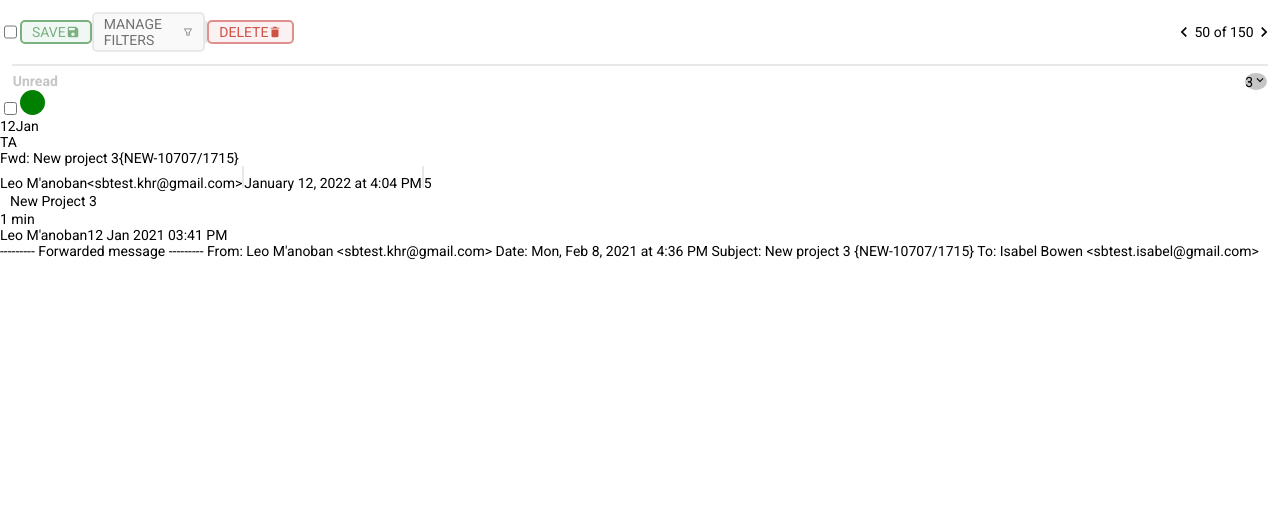
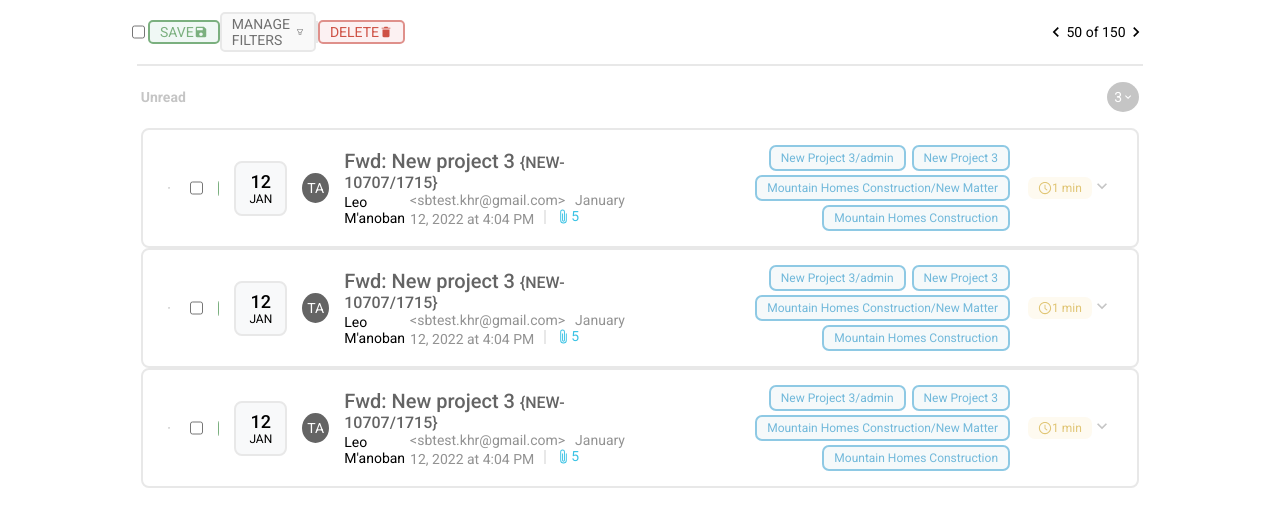
Before and after one commit to hannahlabana/labana-lophils, a React (Create React App) app: page / in a window 1280 px wide. Shown: the top 526 px of the page. Built offline with nearby package versions, Linux system fonts and the light colour scheme.

Commit message:
done until email expand

```diff
--- a/package.json
+++ b/package.json
@@ -7,6 +7,7 @@
     "@testing-library/react": "^13.4.0",
     "@testing-library/user-event": "^13.5.0",
     "react": "^18.2.0",
+    "react-collapse": "^5.1.1",
     "react-dom": "^18.2.0",
     "react-icons": "^4.10.1",
     "react-scripts": "5.0.1",
--- a/src/App.css
+++ b/src/App.css
@@ -3,6 +3,11 @@
 * {
   font-family: 'Roboto', sans-serif;
   font-size: 14px;
+}
+
+.App {
+  width: 80%;
+  margin: auto;
 }
 
 hr {
@@ -31,7 +36,7 @@ hr {
   width: 23%;
 }
 
-.header-left > input {
+input[type='checkbox'] {
   height: 18px;
   width: 18px;
 }
@@ -40,10 +45,6 @@ hr {
   margin-right: 0.5vw;
   align-items: center;
   display: flex;
-}
-
-.header-right > span {
-
 }
 
 .tag {
@@ -79,8 +80,9 @@ hr {
 
 .subHeader {
   justify-content: space-between;
+  align-items: center;
   display: flex;
-  margin: 0vw 1vw;
+  margin: 2vh 1vw;
 }
 
 .subHeader-left {
@@ -91,19 +93,222 @@ hr {
 .subHeader-right {
   background: #C5C5C5;
   border-radius: 50%;
+  width: 20px;
+  height: 20px;
+  align-items: center;
+  display: flex;
+  color: white;
+  padding: 5px;
+  justify-content: center;
+  padding-left: 7px;
+}
+
+.emailCard {
+  border: 2px solid #E8E8E8;
+  margin: 0vh 1vw;
+  border-radius: 8px;
+  padding: 1vh 1.3vh;
+}
+
+.emailCard-header {
+  align-items: center;
+  display: flex;
+  padding: 5px 15px;
+  justify-content: space-between;
+}
+
+.emailCard-header-left {
+  align-items: center;
+  display: flex;
+  width: 50%;
+  float: left;
+}
+
+.emailCard-header-left > * {
+  margin-right: 15px;
+}
+
+.vl2 {
+  border-left: 2px solid #E8E8E8;
+  height: 14px;
+  display: inline-block;
 }
 
 .dot {
-  height: 25px;
-  width: 25px;
-  background-color: green;
+  height: 15px;
+  width: 15px;
+  background-color: #7BB07F;
   border-radius: 50%;
   display: inline-block;
 }
 
-.emailHeader-left-date > span {
+.emailCard-header-left-date {
+  background-color: #F8F9FA;
+  border: 2px solid #E8E8E8;
+  border-radius: 8px;
+  height: 45px;
+  align-items: center;
+  display: flex;
+  flex-direction: column;
+  justify-content: center;
+  padding: 3px 13px;
+}
+
+.emailCard-header-left-date > span {
   display: block;
 }
+
+.emailCard-header-date {
+  font-size: 18px;
+  font-weight: 500;
+}
+
+.emailCard-header-month {
+  font-size: 12px;
+  text-transform: uppercase;
+}
+
+.user {
+  background-color: #646464;
+  border-radius: 50%;
+  width: 19px;
+  height: 20px;
+  align-items: center;
+  display: flex;
+  color: white;
+  padding: 5px;
+  justify-content: center;
+}
+
 .emailCard-body-left > span {
-  display:block;
+  display: block;
 }
+
+span.title {
+  font-weight: 500;
+  font-size: 20px;
+  margin-right: 5px;
+  color: #646464;
+}
+
+span.ticket {
+  font-weight: 500;
+  font-size: 16px;
+  color: #646464;
+}
+
+.emailTitle-details {
+  display: flex;
+  align-items: center;
+}
+
+.emailTitle-details-name {
+  margin-right: 5px;
+}
+
+.emailTitle-details-info {
+  color: #929292;
+}
+
+.emailTitle-details-info > span {
+  margin-right: 10px;
+}
+
+.attachments {
+  display: inline-block;
+}
+
+.attachments > span {
+  color: rgb(57, 194, 228);
+  align-items: center;
+  display: flex;
+}
+
+.emailCard-header-right {
+  float: right;
+  display: flex;
+  width: 50%;
+  justify-content: right;
+  align-items: center;
+}
+
+.tags {
+  display: flex;
+  flex-wrap: wrap;
+  justify-content: flex-end;
+  width: 70%;
+  margin-right: 15px;
+}
+
+.tags-item {
+  float: right;
+  font-size: 12px;
+  background-color: #F5F9FA;
+  border: 2px solid #8ec9e4;
+  border-radius: 7px;
+  color: #70b8da;
+  margin: 2px 3px;
+  height: 18px;
+  align-items: center;
+  display: flex;
+}
+
+.time {
+  display: flex;
+  align-items: center;
+  font-size: 12px;
+  background-color: #FEFAF0;
+  color: #e0c574;
+  height: 18px;
+  border-radius: 7px;
+}
+
+.collapseIcon {
+  font-size: 20px;
+  color: #C5C5C5;
+}
+
+.emailCard-body {
+  padding-bottom: 15px;
+}
+
+.emailCard-body > hr {
+  border: 1px dashed #E8E8E8;
+
+}
+
+.emailCard-body-text {
+  padding: 15px 15px 35px 15px;
+  display: flex;
+  justify-content: space-between;
+}
+
+.emailCard-body-text-left {
+  width: 40%;
+}
+
+.emailCard-body-text-right {
+  width: 100%;
+  display: flex;
+  float: right;
+  justify-content: flex-end;
+}
+
+.emailCard-body-text-left > div {
+  font-size: 16px;
+  font-weight: 500;
+  margin-bottom: 3px;
+}
+
+.emailCard-body-text-left > span {
+  color: #929292;
+  font-size: 16px;
+}
+
+.emailCard-body-footer {
+  padding: 0px 15px;
+}
+
+.emailCard-body-footer > div > a {
+  text-decoration: none;
+}
--- a/src/App.js
+++ b/src/App.js
@@ -1,8 +1,8 @@
 import './App.css';
-import EmailHeader from './components/EmailHeader';
-import EmailBody from './components/EmailBody';
+import EmailCard from './components/EmailCard';
 import HeaderMain from './components/HeaderMain.js'
 import { MdKeyboardArrowDown } from "react-icons/md";
+
 
 function App() {
   return (
@@ -15,10 +15,9 @@ function App() {
           <div className="subHeader-right">3<MdKeyboardArrowDown/></div>
         </div>
         <div className="emailList">
-          <div className="emailCard">
-            <EmailHeader/>
-            <EmailBody/>
-          </div>
+          {[...Array(3)].map(num => (
+            <EmailCard/>
+          ))}
         </div>
       </div>
     </div>
--- a/src/components/EmailBody.js
+++ /dev/null
@@ -1,22 +0,0 @@
-import React from 'react'
-
-
-export default function EmailBody() {
-  return (
-    <div className="emailCard-body">
-        <div className="emailCard-body-text">
-        <div className="emailCard-body-text-left">
-            <span>Leo M'anoban</span><span>12 Jan 2021 03:41 PM</span>
-        </div>
-        <div className="emailCard-body-text-right"></div>
-        </div>
-        <div className="emailCard-body-footer">
-            --------- Forwarded message ---------
-            From: Leo M'anoban &lt;sbtest.khr@gmail.com&gt;
-            Date: Mon, Feb 8, 2021 at 4:36 PM
-            Subject: New project 3 &#123;NEW-10707/1715&#125;
-            To: Isabel Bowen &lt;sbtest.isabel@gmail.com&gt;
-        </div>
-    </div>
-  )
-}
--- /dev/null
+++ b/src/components/EmailCard.js
@@ -0,0 +1,90 @@
+import React, {useState} from 'react'
+import {Collapse} from 'react-collapse';
+import { RxDragHandleDots2 } from "react-icons/rx";
+import { BsPaperclip } from "react-icons/bs";
+import { AiOutlineClockCircle } from "react-icons/ai";
+import { MdKeyboardArrowDown, MdKeyboardArrowRight } from "react-icons/md";
+
+export default function EmailCard() {
+    const [isCollapse, setCollapse] = useState(false);
+
+    function handleClick() {
+        setCollapse(!isCollapse);
+    }
+
+  return (
+    <div className="emailCard">
+        <div className="emailCard-header">
+        <div className="emailCard-header-left">
+            <RxDragHandleDots2 size='20px'/>
+            <input type="checkbox"></input>
+            <span class="dot"></span>
+            <div className="emailCard-header-left-date">
+                <span className="emailCard-header-date">12</span>
+                <span className="emailCard-header-month">Jan</span>
+            </div>
+            <span className="user">TA</span>
+            <div className="emailTitle">
+                <div className="emailTitle-subject">
+                <span className="title">Fwd: New project 3</span>
+                <span className="ticket ">&#123;NEW-10707/1715&#125;</span>
+                </div>
+                <div className="emailTitle-details">
+                    <div className="emailTitle-details-name">Leo M'anoban</div>
+                    <div className="emailTitle-details-info">
+                        <span>&lt;sbtest.khr@gmail.com&gt;</span>
+                        <span>January 12, 2022 at 4:04 PM</span>
+                        <span className="vl2"></span>
+                        <div className="attachments"><span ><BsPaperclip size='15px'/> 5 </span></div>
+                    </div>
+                </div>
+            </div>
+            </div>
+        <div className="emailCard-header-right">
+            {isCollapse ?
+                <div></div> :
+                (<div className="tags">
+                    <div className="tag tags-item">New Project 3/admin</div>
+                    <div className="tag tags-item">New Project 3</div>
+                    <div className="tag tags-item">Mountain Homes Construction/New Matter</div>
+                    <div className="tag tags-item">  Mountain Homes Construction</div>
+                </div>)
+            }
+
+            <div className="tag time">< AiOutlineClockCircle/>1 min</div>
+            <div className="collapseIcon" onClick={handleClick}>
+                {isCollapse ? <MdKeyboardArrowRight size="20px"/> : <MdKeyboardArrowDown size="20px"/>}
+            </div>
+        </div>
+        </div>
+        <Collapse isOpened={isCollapse}>
+            <div className="emailCard-body">
+                <hr></hr>
+                <div className="emailCard-body-text">
+                    <div className="emailCard-body-text-left">
+                        <div>Leo M'anoban</div><span>12 Jan 2021 03:41 PM</span>
+                    </div>
+                    <div className="emailCard-body-text-right">
+                    {!isCollapse ?
+                        <div></div> :
+                        (<div className="tags">
+                            <div className="tag tags-item">New Project 3/admin</div>
+                            <div className="tag tags-item">New Project 3</div>
+                            <div className="tag tags-item">Mountain Homes Construction/New Matter</div>
+                            <div className="tag tags-item">  Mountain Homes Construction</div>
+                        </div>)
+                    }
+                    </div>
+                </div>
+                <div className="emailCard-body-footer">
+                    <div>--------- Forwarded message ---------</div>
+                    <div>From: <b>Leo M'anoban</b> &lt;<a href="/">sbtest.khr@gmail.com</a>&gt;</div>
+                    <div>Date: Mon, Feb 8, 2021 at 4:36 PM</div>
+                    <div>Subject: New project 3 &#123;NEW-10707/1715&#125;</div>
+                    <div>To: Isabel Bowen &lt;<a href="/">sbtest.isabel@gmail.com</a>&gt;</div>
+                </div>
+            </div>
+        </Collapse>
+  </div>
+  )
+}
--- a/src/components/EmailHeader.js
+++ /dev/null
@@ -1,36 +0,0 @@
-import React from 'react'
-
-
-export default function EmailHeader() {
-  return (
-    <div className="emailCard-header">
-        <div className="emailCard-header-left">
-        <input type="checkbox"></input>
-        <span class="dot"></span>
-        <div className="emailCard-header-left-date">
-            <span>12</span>
-            <span>Jan</span>
-        </div>
-        <span>TA</span>
-        <div className="emailTitle">
-            <div className="emailTitle-subject">
-            <span>Fwd: New project 3</span>
-            <span>&#123;NEW-10707/1715&#125;</span>
-            </div>
-            <div className="emailTitle-details">
-            Leo M'anoban
-            <span>&lt;sbtest.khr@gmail.com&gt;</span>
-            <div className="vl"></div>
-            January 12, 2022 at 4:04 PM
-            <div className="vl"></div>
-            5
-            </div>
-        </div>
-        </div>
-        <div className="emailCard-header-right">
-        <div className="tag">New Project 3</div>
-        <div className="time">1 min</div>
-        </div>
-    </div>
-  )
-}
```
Also changed, not shown: 1 other file (tests, documents, lock files or other folders).
